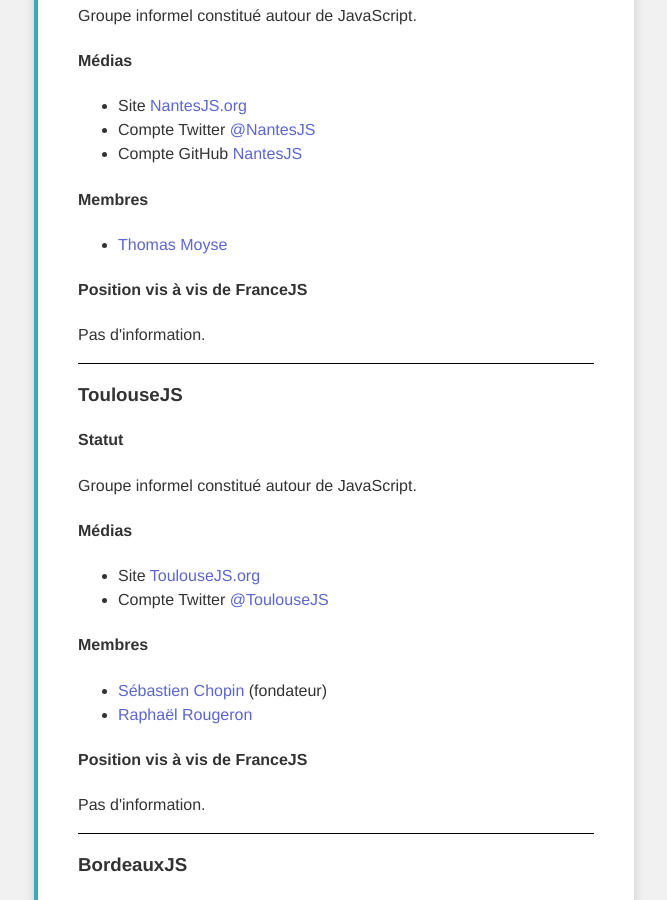
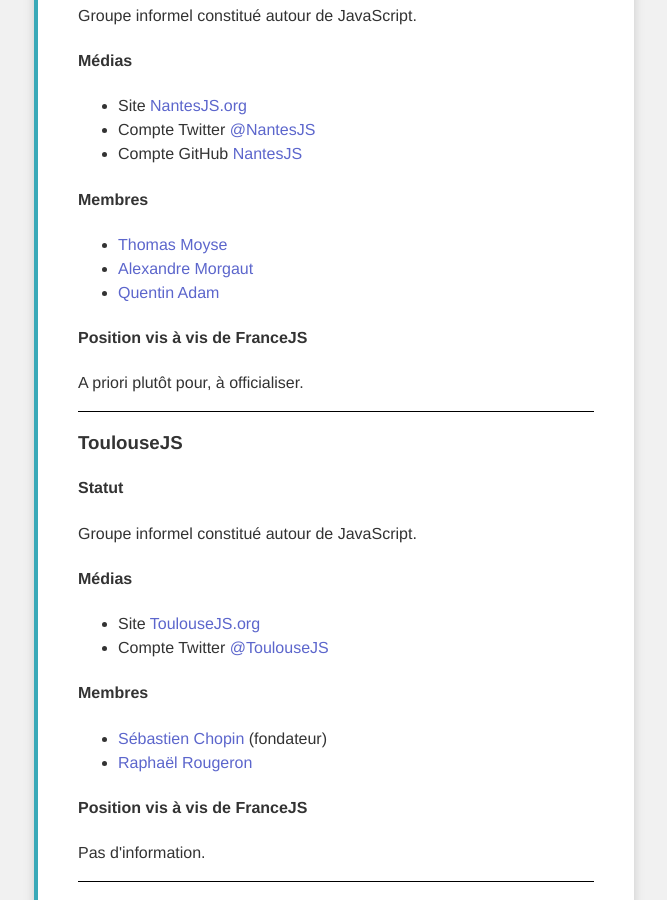
Before and after one commit to francejs/francejs.github.com, a Jekyll site: the page built from groupes.html, in a window 1280 px wide and 900 px high, scrolled down 1978 px. Shown: the whole window, without its empty margins (306-973 px from the left). Built offline with Jekyll 4.4.1, drawn with Linux system fonts in a browser that asks for light colours.

Commit message:
adding NantesJS members

```diff
--- a/groupes.html
+++ b/groupes.html
@@ -83,9 +83,11 @@
   <h4>Membres</h4>
   <ul>
     <li><a href="https://twitter.com/t8g" title="Voir son compte Twitter">Thomas Moyse</a></li>
+    <li><a href="https://twitter.com/amorgaut" title="Voir son compte Twitter">Alexandre Morgaut</a></li>
+    <li><a href="https://twitter.com/waxzce" title="Voir son compte Twitter">Quentin Adam</a></li>
   </ul>
   <h4>Position vis à vis de FranceJS</h4>
-  <p>Pas d'information.</p>
+  <p>A priori plutôt pour, à officialiser.</p>
 
   <hr />
 
```
